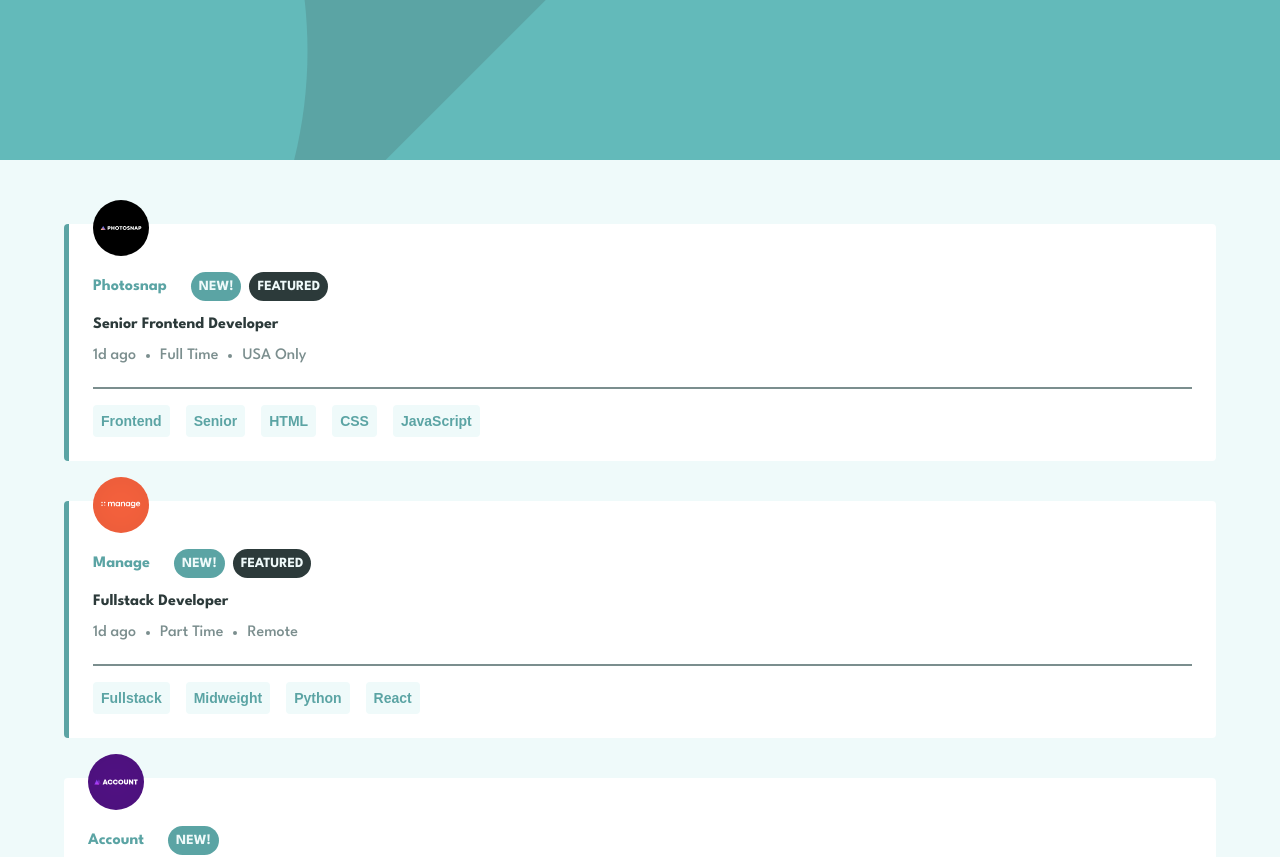
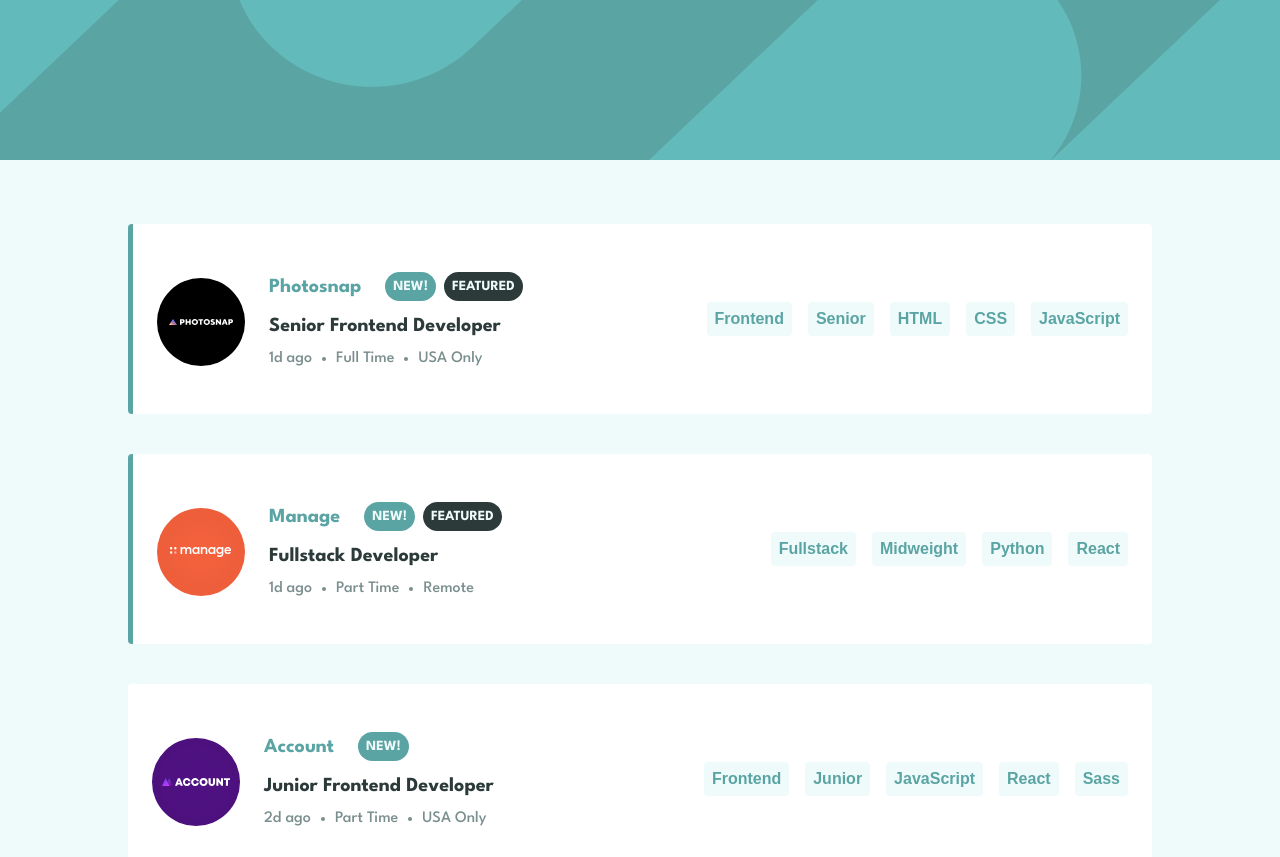
Before and after one commit to theOroszlan/job-listings-with-filtering, a React (Vite) app: page / in a window 1280 px wide. Shown: the top 857 px of the page. Built offline with nearby package versions, Linux system fonts and the light colour scheme.

Commit message:
style: make job listing page responsive

```diff
--- a/src/index.css
+++ b/src/index.css
@@ -81,6 +81,7 @@ body {
 
 .wrapper {
   background-color: var(--Green-400);
+  min-width: max-content;
 }
 
 .header-background {
@@ -93,13 +94,11 @@ body {
 }
 
 main {
-  position: relative;
-
   display: grid;
   gap: var(--space-xl);
 
   background-color: var(--Green-50);
-  padding-inline: 5%;
+  padding-inline: 10%;
   padding-block-start: var(--space-4xl);
 }
 
@@ -108,7 +107,7 @@ main {
 
   display: flex;
   flex-direction: column;
-  gap: var(--space-base);
+  gap: var(--space-md);
 
   background-color: #fff;
   padding: var(--space-md);
@@ -123,8 +122,8 @@ main {
   position: absolute;
   top: -1.5rem;
 
-  width: 3.5rem;
-  height: 3.5rem;
+  width: 4rem;
+  height: 4rem;
 }
 
 .job-details {
@@ -143,7 +142,7 @@ main {
 
 .company-name {
   color: var(--Green-400);
-  font-size: var(--fs-base);
+  font-size: clamp(var(--fs-base), 2vw, var(--fs-lg));
   font-weight: var(--font-weight-bold);
 }
 
@@ -171,7 +170,7 @@ main {
 
 .job-position {
   color: var(--Green-900);
-  font-size: var(--fs-base);
+  font-size: clamp(var(--fs-base), 2vw, var(--fs-lg));
   font-weight: var(--font-weight-bold);
 
   cursor: pointer;
@@ -193,6 +192,7 @@ main {
 
 .job-meta li {
   margin-inline-end: var(--space-sm);
+  min-width: max-content;
 }
 
 .job-meta li:first-child {
@@ -213,7 +213,7 @@ main {
   border: none;
   border-radius: 0.25rem;
 
-  font-size: var(--fs-sm);
+  font-size: clamp(var(--fs-sm), 1.75vw, var(--fs-base));
   font-weight: var(--font-weight-bold);
 
   &:focus-visible {
@@ -232,11 +232,7 @@ main {
 }
 
 .filter-bar {
-  position: absolute;
-  top: -1%;
-
   display: flex;
-  justify-self: center;
   justify-content: space-between;
   align-items: center;
   gap: var(--space-sm);
@@ -245,7 +241,10 @@ main {
   padding-inline: var(--space-md);
   padding-block: var(--space-sm);
   border-radius: 0.5rem;
-  min-width: 90%;
+  min-width: 100%;
+
+  margin-block-start: -6rem;
+  margin-block-end: var(--space-lg);
 }
 
 .filters {
@@ -253,7 +252,7 @@ main {
   flex-wrap: wrap;
   gap: var(--space-sm);
 
-  font-size: var(--fs-base);
+  font-size: clamp(var(--fs-base), 1.5vw, var(--fs-md));
   font-weight: var(--font-weight-bold);
 }
 
@@ -297,3 +296,30 @@ main {
     text-decoration: underline;
   }
 }
+
+@media (width > 768px) {
+  .header-background {
+    background-image: url("./assets/images/bg-header-desktop.svg");
+  }
+
+  .job-card {
+    flex-direction: row;
+    align-items: center;
+  }
+
+  .company-logo {
+    position: relative;
+
+    align-self: flex-end;
+    width: 5.5rem;
+    height: 5.5rem;
+  }
+
+  .job-details {
+    border: none;
+  }
+
+  .job-filter-btns {
+    margin-left: auto;
+  }
+}
```
